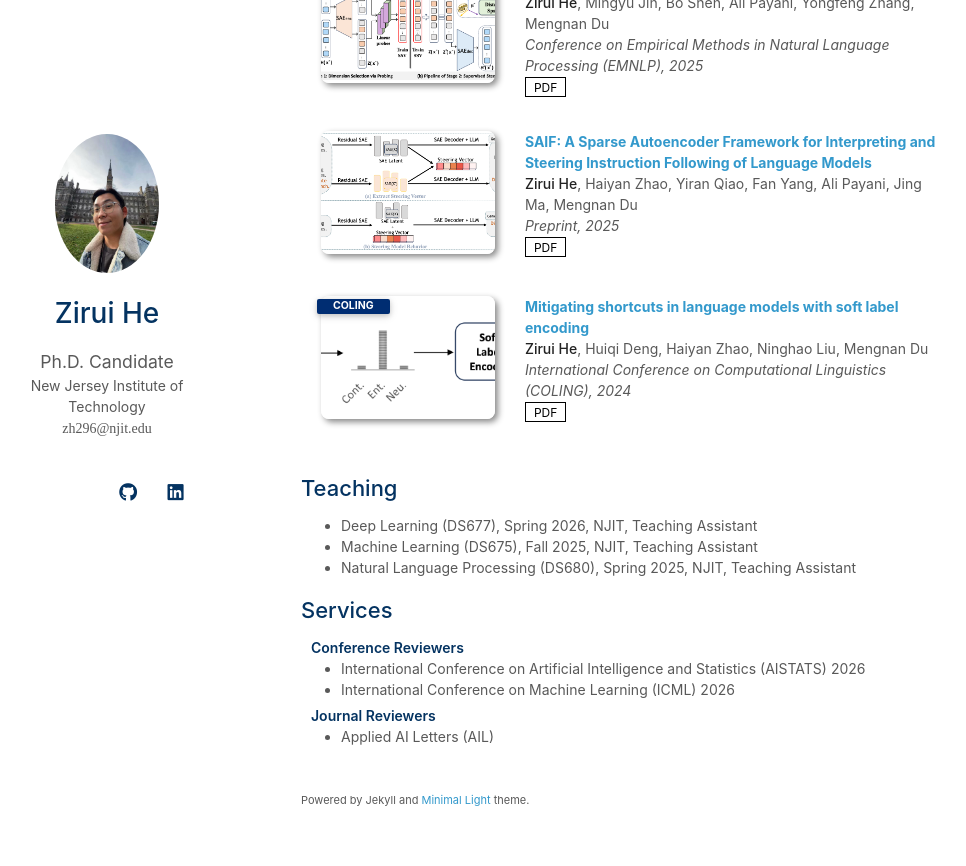
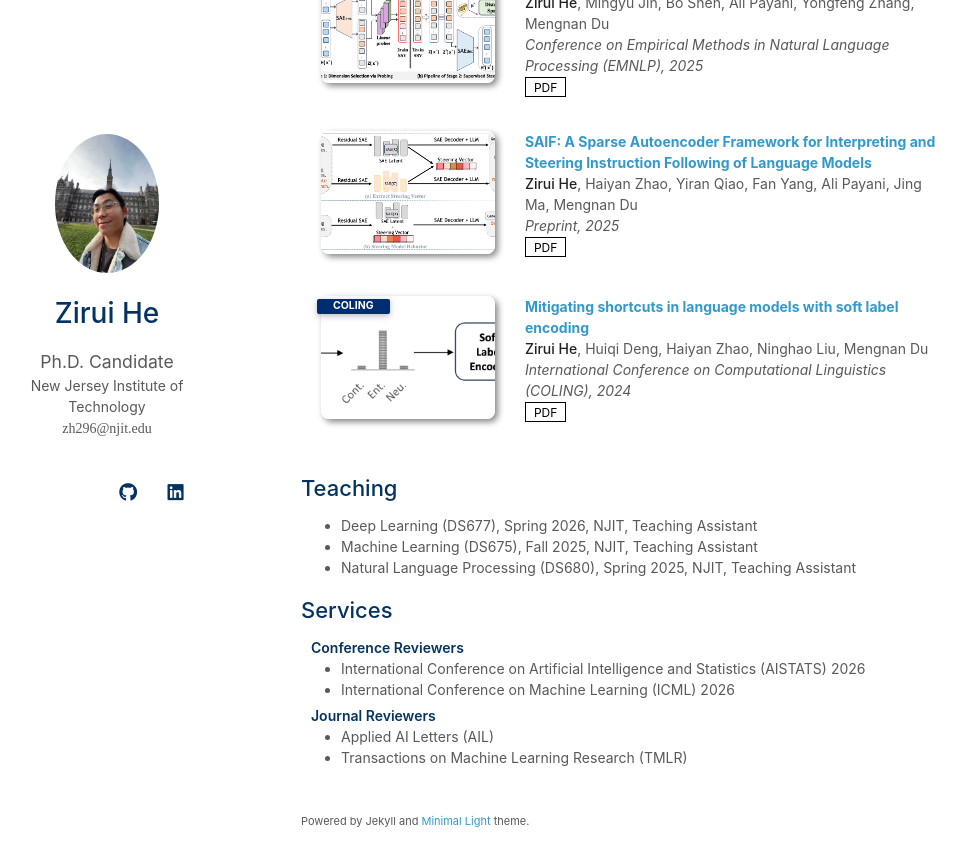
Before and after one commit to Ineedanamehere/Ineedanamehere.github.io, a Jekyll site: the page built from index.md, in a window 1280 px wide and 900 px high, scrolled down 1413 px. Shown: the top 866 px of the window, without its empty margins (169-1135 px from the left). Built offline with Jekyll 4.4.1, drawn with Linux system fonts in a browser that asks for light colours; a style sheet for code colours, icons or effects is not loaded; our own code applies the rules of GitHub Pages for plain Markdown files.

Commit message:
Update services.md

```diff
--- a/_includes/services.md
+++ b/_includes/services.md
@@ -11,4 +11,5 @@
 
 <ul style="margin:0 0 20px;">
   <li><a href="https://onlinelibrary.wiley.com/journal/26895595"><autocolor>Applied AI Letters (AIL)</autocolor></a></li>
+  <li><a href="https://jmlr.org/tmlr/"><autocolor>Transactions on Machine Learning Research (TMLR)</autocolor></a></li>
 </ul>
```
